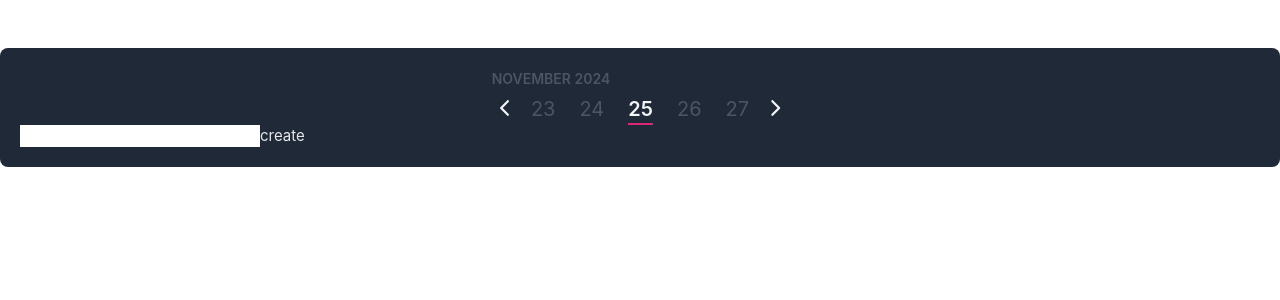
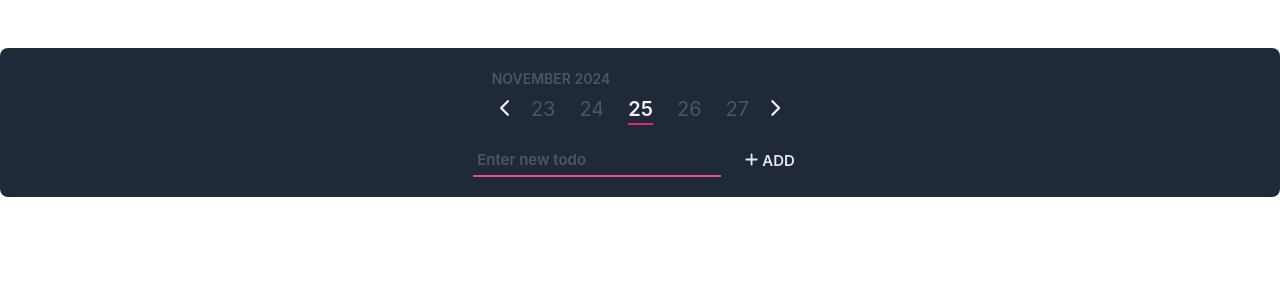
Before and after one commit to damkes777/todo-list-vue, a Vue app: page / in a window 1280 px wide. Shown: the top 300 px of the page. Built offline with nearby package versions, Linux system fonts and the light colour scheme.

Commit message:
creator style

```diff
--- a/src/components/calendar/Calendar.vue
+++ b/src/components/calendar/Calendar.vue
@@ -4,12 +4,12 @@
       <span class="text-gray-600 text-sm font-semibold uppercase">{{ monthYear }}</span>
       <div class="flex justify-center mt-1">
         <button @click="setPreviousDay()"
-                class="px-2 text-gray-100 hover:text-cyan-400 active:text-cyan-600 transition-colors duration-200 ease-in-out">
+                class="px-2 text-gray-100 hover:text-cyan-500 active:text-cyan-600 transition-colors duration-200 ease-in-out">
           <font-awesome-icon :icon="['fas', 'chevron-left']" class="text-lg"/>
         </button>
         <DaysList :days="days" :now="now"/>
         <button @click="setNextDay()"
-                class="px-2 text-gray-100 hover:text-cyan-400 active:text-cyan-600 transition-colors duration-200 ease-in-out">
+                class="px-2 text-gray-100 hover:text-cyan-500 active:text-cyan-600 transition-colors duration-200 ease-in-out">
           <font-awesome-icon :icon="['fas', 'chevron-right']" class="text-lg"/>
         </button>
       </div>
--- a/src/components/todo/TodoCreator.vue
+++ b/src/components/todo/TodoCreator.vue
@@ -1,6 +1,12 @@
 <template>
-  <input v-model="todo">
-  <button @click="createTodo">create</button>
+  <div class="flex justify-center">
+    <input class="px-1 py-1 mr-3 bg-transparent font-semibold border-b-2 border-pink-500" v-model="todo"
+           placeholder="Enter new todo">
+    <button class="px-3 hover:text-cyan-400 active:text-cyan-600" @click="createTodo">
+      <font-awesome-icon :icon="['fas', 'plus']"/>
+      <span class="uppercase ml-1 font-semibold">ADD</span>
+    </button>
+  </div>
 </template>
 <script setup>
 import {ref} from "vue";
@@ -14,5 +20,7 @@ const createTodo = () => {
 }
 </script>
 <style scoped>
-
+input::placeholder {
+  color: #4b5564;
+}
 </style>
--- a/src/components/todo/TodoList.vue
+++ b/src/components/todo/TodoList.vue
@@ -1,7 +1,7 @@
 <template>
   <div class="container mx-auto mt-12 p-5 rounded-lg bg-gray-800 text-gray-200">
     <Calendar/>
-    <TodoCreator @created="onTodoCreated($event)"/>
+    <TodoCreator @created="onTodoCreated($event)" class="mt-5"/>
     <ListItem :todos="todos" @deleteTask="onTodoDelete($event)"/>
   </div>
 </template>
--- a/src/icons.js
+++ b/src/icons.js
@@ -2,11 +2,13 @@ import {library} from '@fortawesome/fontawesome-svg-core';
 import {
     faHouse,
     faChevronLeft,
-    faChevronRight
+    faChevronRight,
+    faPlus,
 } from '@fortawesome/free-solid-svg-icons';
 
 library.add(
     faHouse,
     faChevronLeft,
-    faChevronRight
+    faChevronRight,
+    faPlus
 );
```
